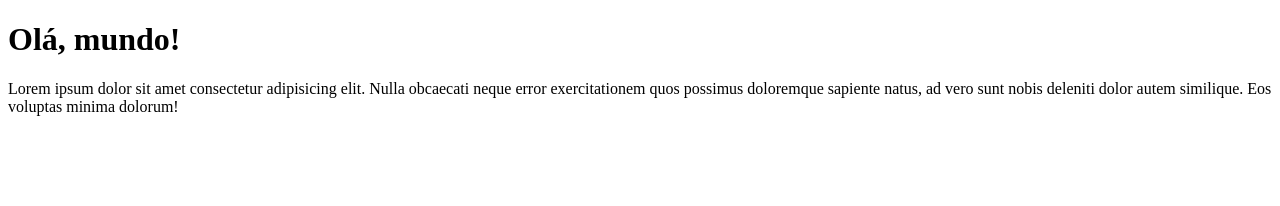
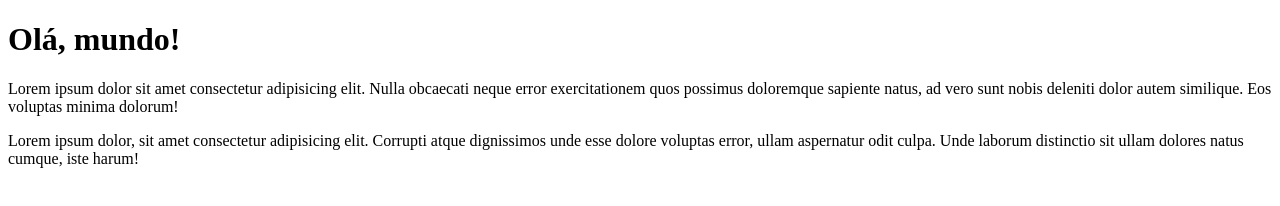
Before and after one commit to hugosleao/Ola-Mundo, a plain HTML site: page site-exemplo/index.html in a window 1280 px wide. Drawn offline with Linux system fonts and the light colour scheme.

Commit message:
add-paragrafo

```diff
--- a/site-exemplo/index.html
+++ b/site-exemplo/index.html
@@ -8,6 +8,6 @@
 </head>
 <body>
     <h1>Olá, mundo!</h1>
-    <p>Lorem ipsum dolor sit amet consectetur adipisicing elit. Nulla obcaecati neque error exercitationem quos possimus doloremque sapiente natus, ad vero sunt nobis deleniti dolor autem similique. Eos voluptas minima dolorum!</p>
+    <p>Lorem ipsum dolor sit amet consectetur adipisicing elit. Nulla obcaecati neque error exercitationem quos possimus doloremque sapiente natus, ad vero sunt nobis deleniti dolor autem similique. Eos voluptas minima dolorum!</p><p>Lorem ipsum dolor, sit amet consectetur adipisicing elit. Corrupti atque dignissimos unde esse dolore voluptas error, ullam aspernatur odit culpa. Unde laborum distinctio sit ullam dolores natus cumque, iste harum!</p>
 </body>
 </html>
```
